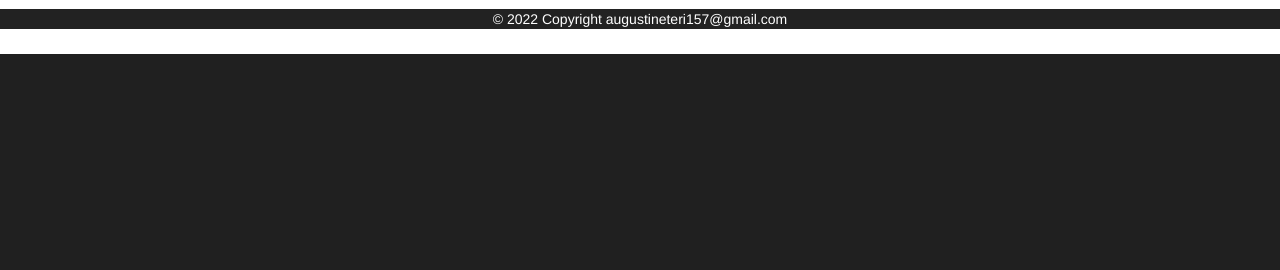
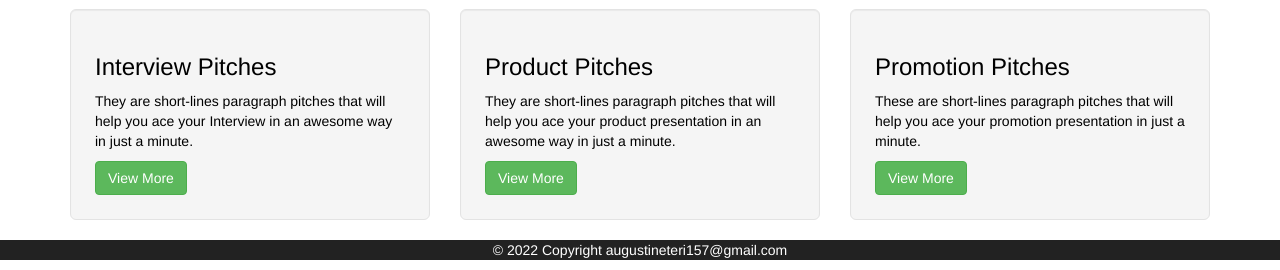
Before and after one commit to Teri11/PITCHES, a Flask app: page / in a window 1280 px wide. Shown: the part 746-1016 px from the top of the page. Before the commit the page ends 800 px from the top, so only its background shows below. Run offline with Flask 2, Linux system fonts and the light colour scheme; some libraries are stand-ins or nearby versions.

Commit message:
added cards for pitches

```diff
--- a/app/templates/index.html
+++ b/app/templates/index.html
@@ -9,6 +9,37 @@
   <img  src="https://media.wired.com/photos/5f10fd2718aba67278c259c3/master/w_1280%2Cc_limit/how-to-pitch-stories-to-wired-magazine-01.jpg" alt="" srcset="">
 
 </div>
+
+<div class="container">
+  <div class="row">
+      <div class="col-md-4">
+          <div class="well well-lg">
+              <h3 style="color:black">Interview Pitches</h3>
+              <p style="color:black">They are short-lines paragraph pitches that will help you ace your Interview  in an awesome way in just a minute.</p>
+              <a href="" class="btn btn-success -center">View More</a>
+          </div>
+      </div>
+      <div class="col-md-4">
+          <div class="well well-lg">
+              <h3 style="color:black">Product Pitches</h3>
+              <p style="color:black">They are short-lines paragraph pitches that will help you ace your product presentation in an awesome way in just a minute.</p>
+              <a href="" class="btn btn-success -center">View More</a>
+          </div>
+      </div>
+      <div class="col-md-4">
+          <div class="well well-lg">
+              <h3 style="color:black">Promotion Pitches</h3>
+              <p style="color:black"> These are short-lines paragraph pitches that will help you ace your promotion presentation in just a minute.</p>
+              <a href="" class="btn btn-success
+               -center">View More</a>
+          </div>
+      </div>
+  </div>
+</div>
+
+
+
+
 
 
   <!-- Copyright -->
```
